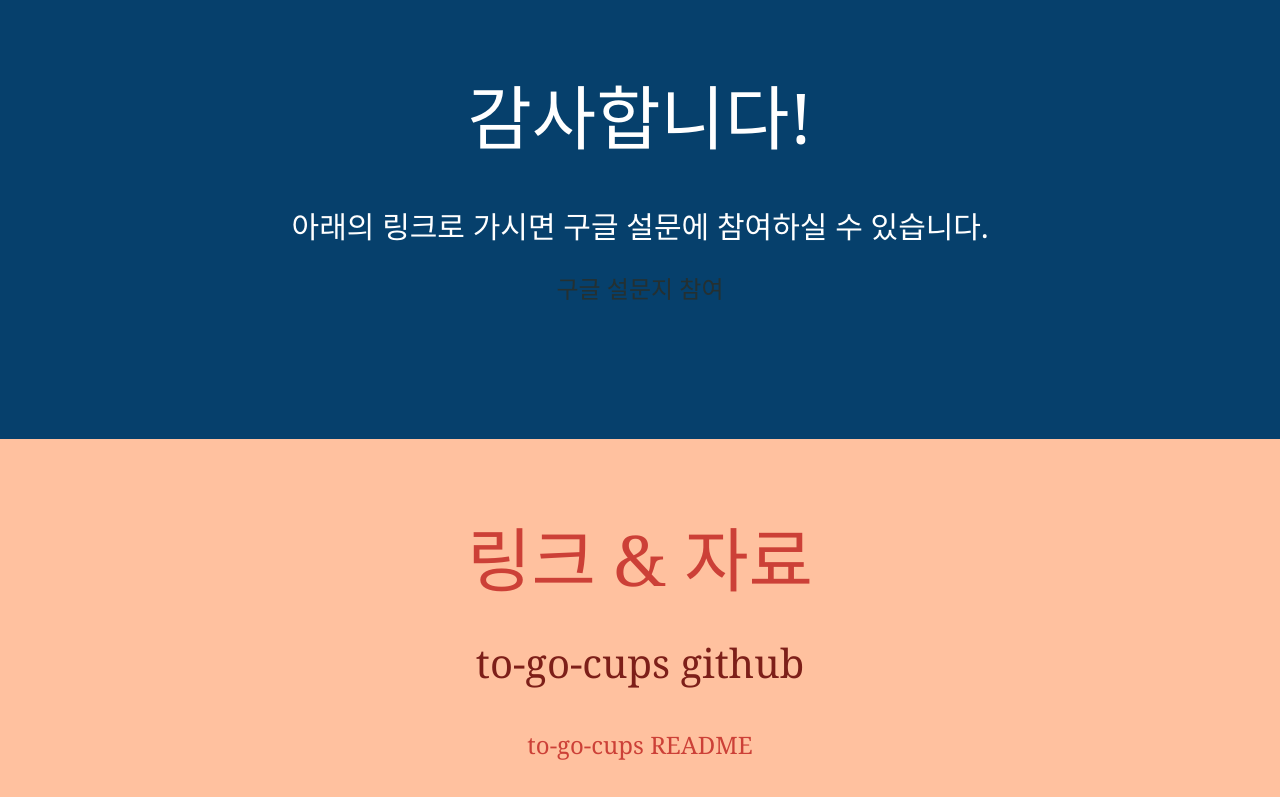
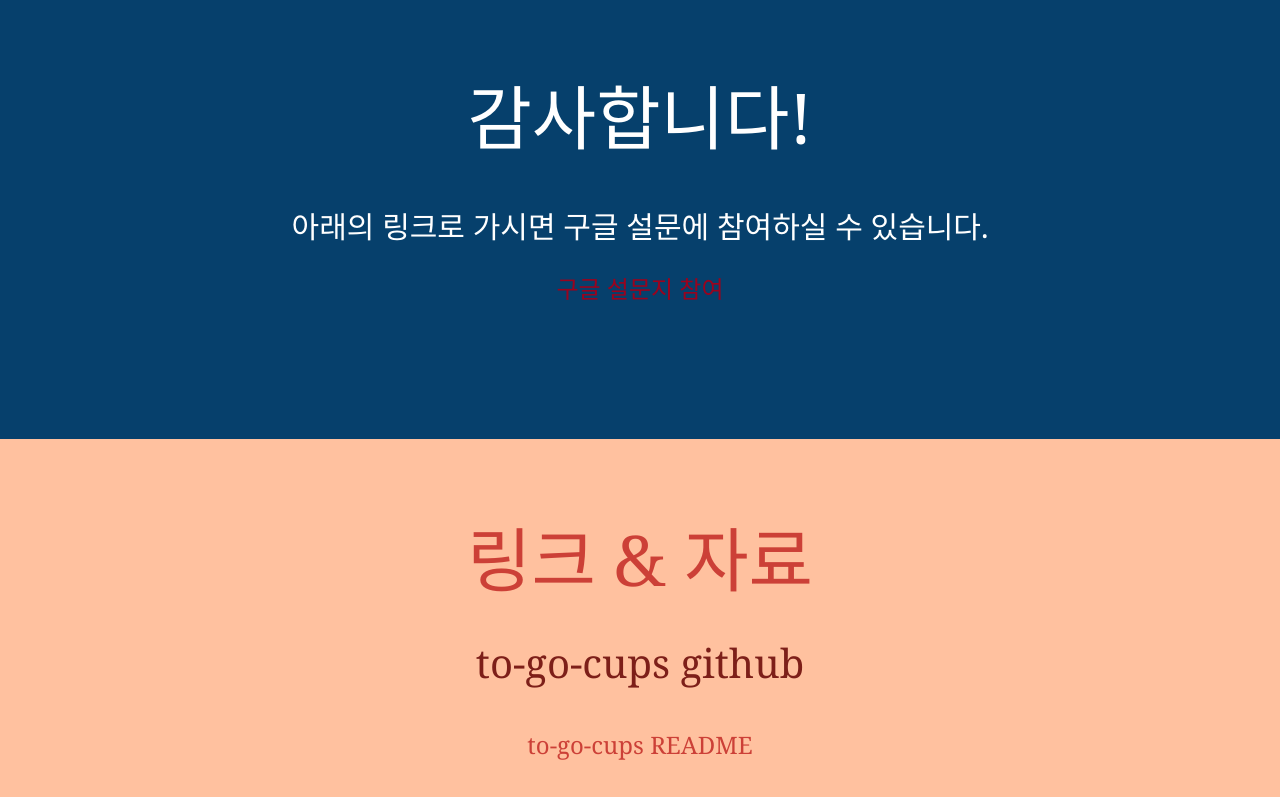
Before and after one commit to to-go-cups/to-go-cups.github.io, a plain HTML site: page index.html in a window 1280 px wide. Shown: the part 10165-10962 px from the top of the page. Drawn offline with nearby package versions, Linux system fonts and the light colour scheme; a web font is replaced by a local one.

Commit message:
hint-a-color

```diff
--- a/css/style.css
+++ b/css/style.css
@@ -139,7 +139,7 @@ code {
 .block-hints h2 { color: #FFF; }
 .block-hints p { color: #FFF; }
 .block-hints code { background-color: #000; color: #FFF; }
-.block-hints a { font-size: 24px; color: #253031; }
+.block-hints a { font-size: 24px; color: #9a031e; }
 .block-checkout-replace { background-color: #fff8c9; }
 .block-checkout-replace h2 { color: #2d2700; }
 .block-checkout-replace p { color: #615400; }
```
